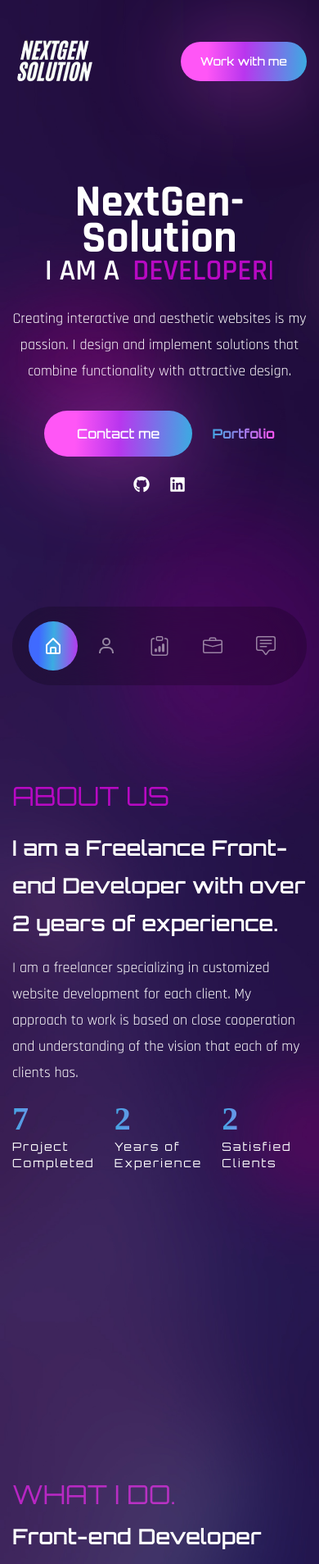
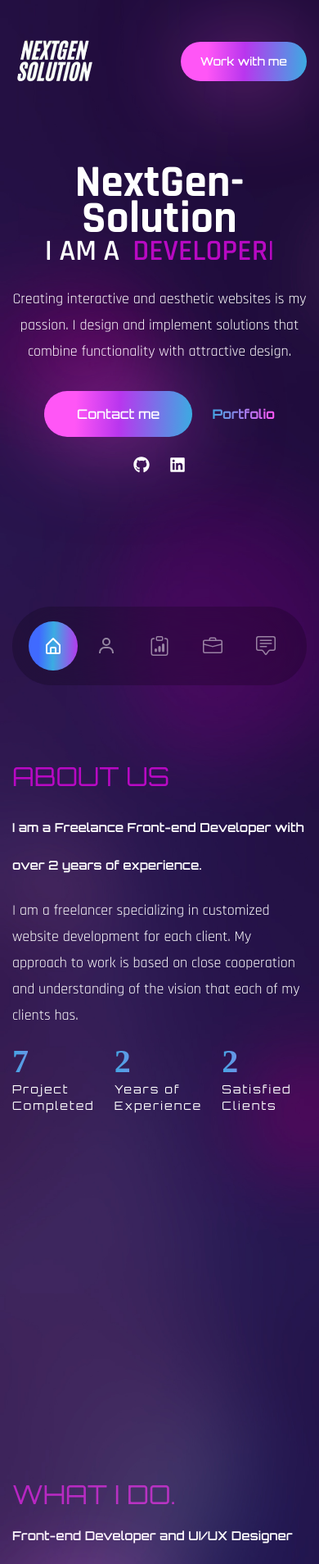
Before and after one commit to KamilJustynski/Portfolio, a React (Create React App) app: page / in a window 390 px wide. Shown: the top 1908 px of the page at 82% size. Built offline with nearby package versions, Linux system fonts and the light colour scheme; a web font is replaced by a local one.

Commit message:
few fixes and modify

```diff
--- a/src/components/About.tsx
+++ b/src/components/About.tsx
@@ -23,7 +23,7 @@ export const About = () => {
             initial="hidden"
             whileInView={"show"}
             viewport={{ once: false, amount: 0.3 }}
-            className="flex-1 justify-center items-center mt-14"
+            className="flex-1 justify-center items-center mt-8"
           >
             <h2 className="h2 text-accent">About us</h2>
             <h3 className="h3 mb-4">
--- a/src/components/Banner.tsx
+++ b/src/components/Banner.tsx
@@ -13,7 +13,7 @@ export const Banner = () => {
       className="min-h-[85vh] lg:min-h-[70vh] flex items-center"
     >
       <div className="container mx-auto">
-        <div className="flex flex-col gap-y-8 mb-48 lg:mb-0 lg:flex-row lg:items-center lg:gap-x-12">
+        <div className="flex flex-col gap-y-8 mb-60 lg:mb-0 lg:flex-row lg:items-center lg:gap-x-12">
           <div className="flex-1 text-center font-secondary lg:text-left">
             <motion.h1
               variants={fadeIn({ direction: "right", delay: 0.3 })}
--- a/src/components/Contact.tsx
+++ b/src/components/Contact.tsx
@@ -38,7 +38,7 @@ export const Contact: React.FC = () => {
 
   return (
       <section id="contact" className="section min-h-screen flex items-center justify-center">
-        <div className="container mx-auto max-w-6xl mb-32">
+        <div className="container mx-auto max-w-6xl mb-52">
           <div className="flex flex-col lg:flex-row items-center justify-center space-x-0 lg:space-x-12">
             <motion.div
                 variants={fadeIn({ direction: "right", delay: 0.3 })}
@@ -51,7 +51,7 @@ export const Contact: React.FC = () => {
                 <h4 className="text-xl uppercase text-accent font-medium tracking-wide">
                   Get in touch
                 </h4>
-                <h2 className="text-[45px] lg:text-[90px] leading-none">
+                <h2 className="hidden lg:text-[90px] lg:flex leading-none">
                   Let's work <br />
                   together!
                 </h2>
--- a/src/components/Services.tsx
+++ b/src/components/Services.tsx
@@ -38,7 +38,7 @@ export const Services = () => {
           >
             <h2 className="h2 text-accent mb-3">What I Do.</h2>
             <h3 className="h3 max-w-[455px] mb-5">
-              Front-end Developer <br /> and <br /> UI/UX Designer
+              Front-end Developer and UI/UX Designer
             </h3>
             <button className="btn btn-sm">
               <Link to="work" smooth={true}>
--- a/src/index.css
+++ b/src/index.css
@@ -53,7 +53,7 @@ body {
     @apply font-primary text-[32px] mb-6 tracking-[10%] uppercase;
   }
   .h3 {
-    @apply font-primary font-semibold text-[26px] mb-6 leading-[46px];
+    @apply font-primary font-semibold text-[15px] lg:text-[26px] mb-6 leading-[46px];
   }
   .btn {
     @apply rounded-full font-primary text-white font-medium;
```
